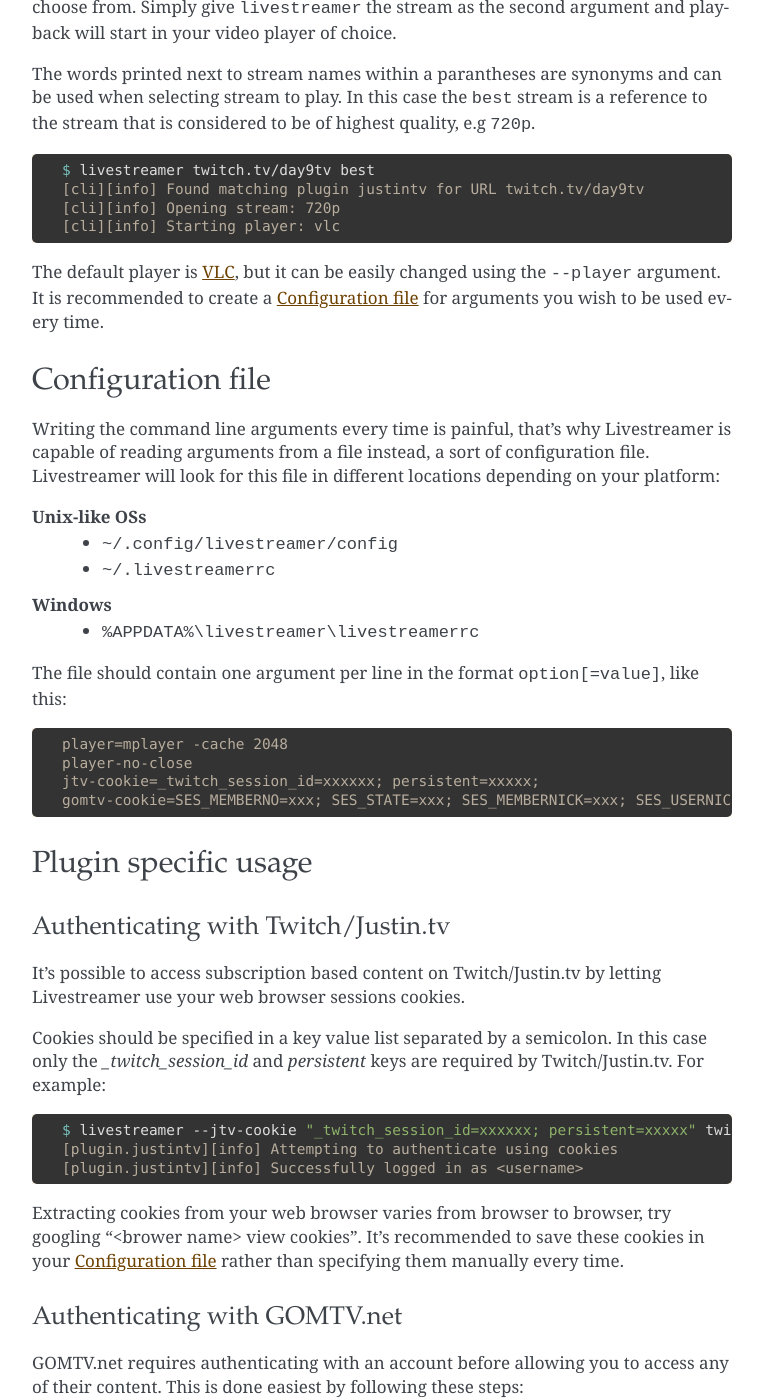
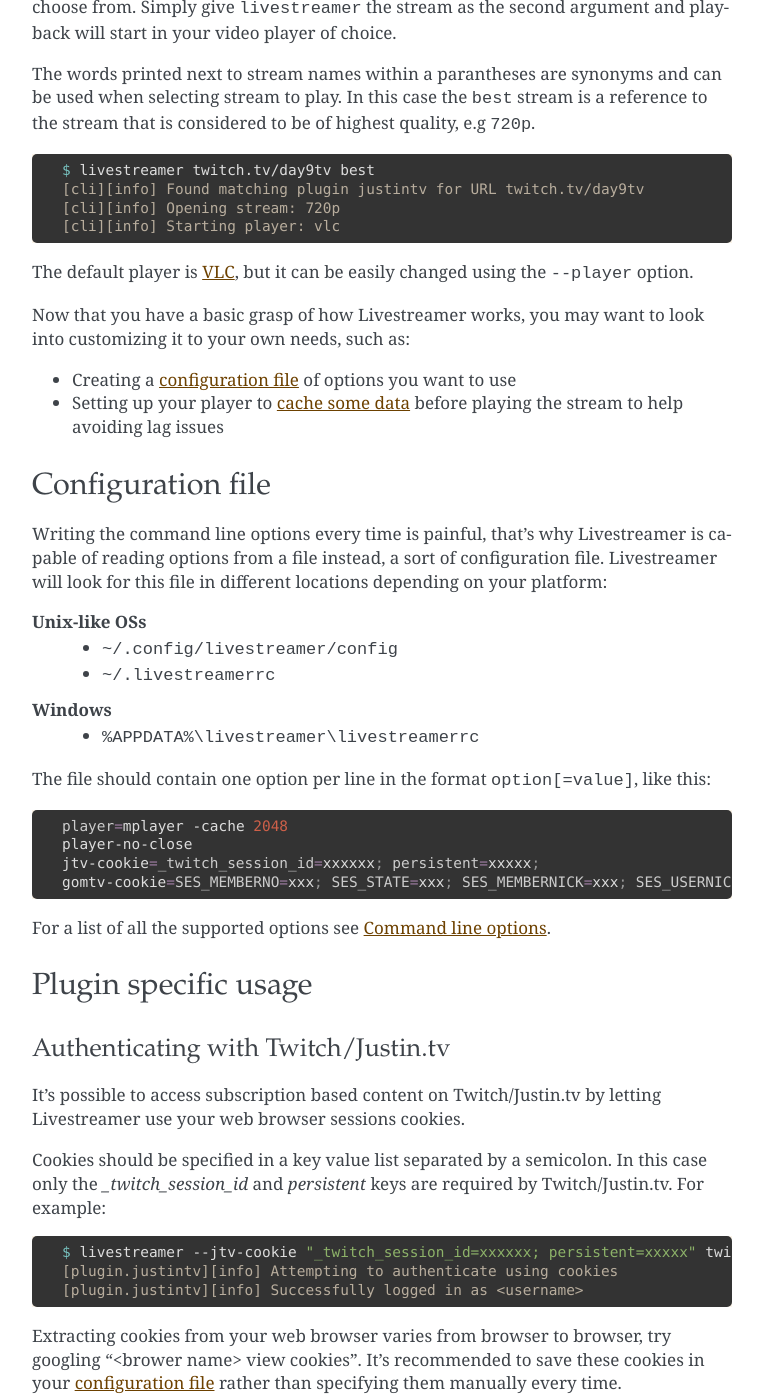
Before and after one commit to streamlink/streamlink, a Sphinx documentation site: the page built from docs/cli.rst, in a window 1280 px wide and 1400 px high, scrolled down 651 px. Shown: the whole window, without its empty margins (258-1021 px from the left). Built offline with Sphinx 7.4.7, drawn with Linux system fonts in a browser that asks for light colours; some of the changed text lies outside the part shown.

Commit message:
docs: Make the docs a bit friendlier to new users.

```diff
--- a/docs/cli.rst
+++ b/docs/cli.rst
@@ -34,15 +34,24 @@ In this case the ``best`` stream is a reference to the stream that is considered
     [cli][info] Opening stream: 720p
     [cli][info] Starting player: vlc
 
-The default player is `VLC <http://videolan.org/>`_, but it can be easily changed using the ``--player`` argument.
-It is recommended to create a `Configuration file`_ for arguments you wish to be used every time.
+The default player is `VLC <http://videolan.org/>`_, but it can be easily changed using the ``--player`` option.
 
+
+Now that you have a basic grasp of how Livestreamer works, you may want to look into
+customizing it to your own needs, such as:
+
+- Creating a :ref:`configuration file <cli-livestreamerrc>` of options you want to use
+- Setting up your player to :ref:`cache some data <issues-player_caching>`
+  before playing the stream to help avoiding lag issues
+
+
+.. _cli-livestreamerrc:
 
 Configuration file
 ------------------
 
-Writing the command line arguments every time is painful, that's why Livestreamer
-is capable of reading arguments from a file instead, a sort of configuration file.
+Writing the command line options every time is painful, that's why Livestreamer
+is capable of reading options from a file instead, a sort of configuration file.
 Livestreamer will look for this file in different locations depending on your platform:
 
 **Unix-like OSs**
@@ -53,15 +62,17 @@ Livestreamer will look for this file in different locations depending on your pl
   - ``%APPDATA%\livestreamer\livestreamerrc``
 
 
-The file should contain one argument per line in the format ``option[=value]``, like this:
+The file should contain one option per line in the format ``option[=value]``, like this:
 
-.. code-block:: console
+.. code-block:: bash
 
     player=mplayer -cache 2048
     player-no-close
     jtv-cookie=_twitch_session_id=xxxxxx; persistent=xxxxx;
     gomtv-cookie=SES_MEMBERNO=xxx; SES_STATE=xxx; SES_MEMBERNICK=xxx; SES_USERNICK=xxx;
 
+
+For a list of all the supported options see :ref:`cli-options`.
 
 Plugin specific usage
 ---------------------
@@ -81,7 +92,7 @@ Cookies should be specified in a key value list separated by a semicolon. In thi
 
 
 Extracting cookies from your web browser varies from browser to browser, try googling "<brower name> view cookies".
-It's recommended to save these cookies in your `Configuration file`_ rather than specifying them manually every time.
+It's recommended to save these cookies in your :ref:`configuration file <cli-livestreamerrc>` rather than specifying them manually every time.
 
 
 Authenticating with GOMTV.net
@@ -105,7 +116,7 @@ This will cause Livestreamer to prompt you for your password and then attempt to
     [plugin.gomtv][info] Cookie for reusing this session: SES_MEMBERNO=xxxxxxxxxx; SES_STATE=xxxxxxxxxxx; SES_MEMBERNICK=xxxxxx; SES_USERNICK=username;
 
 
-The important part of this output is the last line, that's the cookies used to access this login session. To use these cookies pass them to the ``--gomtv-cookie`` option. It's recommended to save these cookies in your `Configuration file`_ rather than specifying them manually every time.
+The important part of this output is the last line, that's the cookies used to access this login session. To use these cookies pass them to the ``--gomtv-cookie`` option. It's recommended to save these cookies in your :ref:`configuration file <cli-livestreamerrc>` rather than specifying them manually every time.
 
 These instructions are for authenticating with a regular user account, if you are using a `Facebook <http://facebook.com/>`_ or `Twitter <http://twitter.com/>`_ account to authenticate you'll need to extract your cookies from your web browser instead. Extracting cookies from your web browser varies from browser to browser, try googling "<brower name> view cookies".
 
@@ -171,8 +182,10 @@ Livestreamer currently supports these protocols:
 +-------------------------------+-----------------------------------------------+
 
 
-Full list of command line arguments
------------------------------------
+.. _cli-options:
+
+Command line options
+--------------------
 
 .. program:: livestreamer
 
```
Also changed, not shown: docs/issues.rst (+14 -12 lines).
